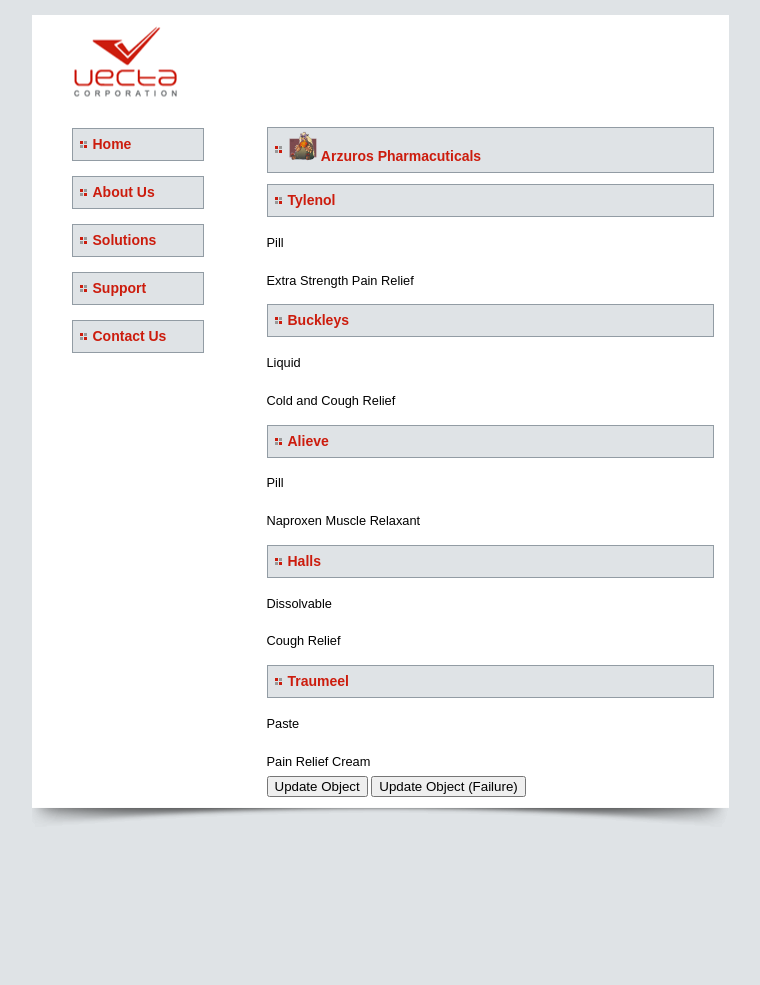
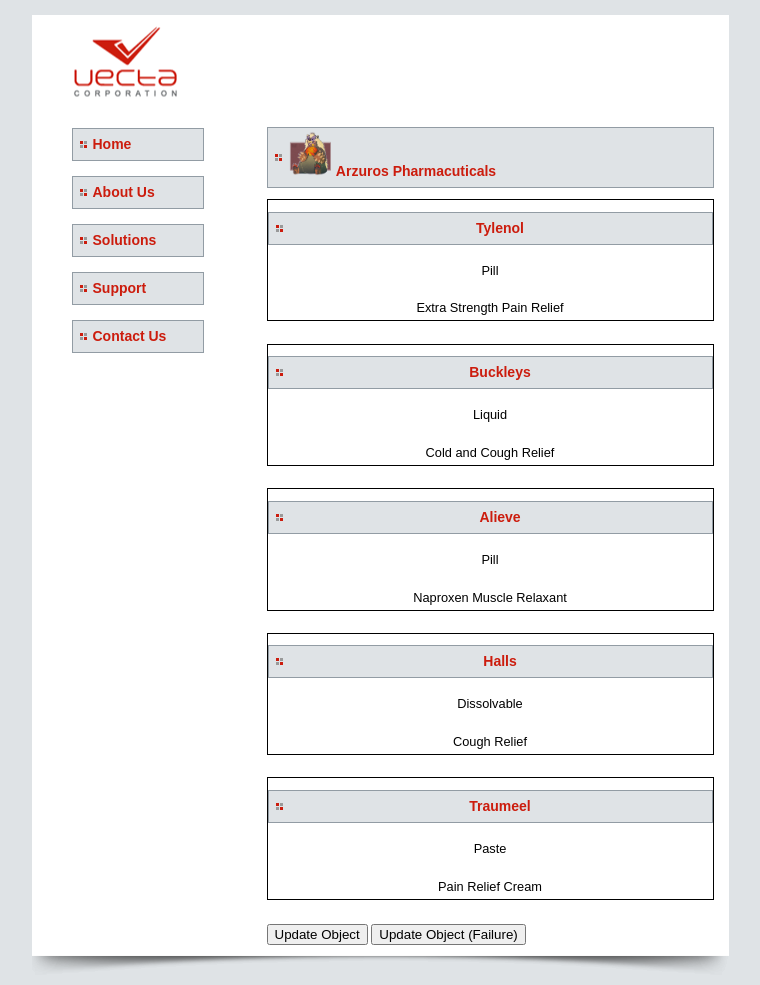
Before and after one commit to Kingoftheslain/Michael-MacNeill-WEB303-JavaScriptII, a plain HTML site: page WEB303As05/index.html in a window 1280 px wide. Shown: the whole page, without its empty margins (260-1020 px from the left). Before the commit the page ends 842 px from the top, so only its background shows below. Drawn offline with Linux system fonts and the light colour scheme.

Commit message:
added buttons and css

```diff
--- a/WEB303As05/index.html
+++ b/WEB303As05/index.html
@@ -21,7 +21,7 @@
 		</nav>
 
 		<section id="content">
-			<h2><img src="images/Arzuros Pharma Pic.png" alt="Arzuros" style="width: 30px; height: 30px;" /> Arzuros Pharmacuticals</h2> <!-- Please Note the picture is fan Art of a monster from a Video Game called 'Monster Hunter: Rise'-->
+			<h2><img src="images/Arzuros Pharma Pic.png" alt="Arzuros" style="width: 45px; height: 45px;" /> Arzuros Pharmacuticals</h2> <!-- Please Note the picture is fan Art of a monster from a Video Game called 'Monster Hunter: Rise'-->
 
 			<div id="content-item-list">
 				<!-- sample of what your toString should output
@@ -32,8 +32,8 @@
 					</div>
 				-->
 			</div>
-			<button id-="">Update Object</button>
-			<button id-="">Update Object (Failure)</button>
+			<button id-="updateInfo">Update Object</button>
+			<button id-="failInfo">Update Object (Failure)</button>
 		</section>
 
 		<footer></footer>
--- a/WEB303As05/script.js
+++ b/WEB303As05/script.js
@@ -49,15 +49,29 @@ $(document).ready(function () {
     }
 
     let pharma = [
-                    new ContentItem(0, 'Tylenol', 'Pill', 'Extra Strength Pain Relief'),
-                    new ContentItem(1, 'Buckleys', 'Liquid', 'Cold and Cough Relief'),
-                    new ContentItem(2, 'Alieve', 'Pill', 'Naproxen Muscle Relaxant'),
-                    new ContentItem(3, 'Halls', 'Dissolvable', 'Cough Relief'),
-                    new ContentItem(4, 'Traumeel', 'Paste', 'Pain Relief Cream'),
+                    new ContentItem(1, 'Tylenol', 'Pill', 'Extra Strength Pain Relief'),
+                    new ContentItem(2, 'Buckleys', 'Liquid', 'Cold and Cough Relief'),
+                    new ContentItem(3, 'Alieve', 'Pill', 'Naproxen Muscle Relaxant'),
+                    new ContentItem(4, 'Halls', 'Dissolvable', 'Cough Relief'),
+                    new ContentItem(5, 'Traumeel', 'Paste', 'Pain Relief Cream'),
                  ];
 
     pharma.forEach(ContentItem => {
         $("#content-item-list").append(ContentItem.toString());
     });
 
+    $(".itemContent").css({
+                            'border': '1px solid black',
+                            'margin': 'auto',
+                            'margin-bottom': '5%',
+                            'text-align': 'center'
+                          });
+
+    $('#updateInfo').on('click', function(){
+        item[3].updateContentInfo(4, 'Halls', 'Lozenges', 'Cough Relief');
+    });
+
+    $('#failInfo').on('click', function(){
+        item[3].updateContentInfo(30, 'Halls', 'Lozenges', 'Cough Relief');
+    });
 });
```
